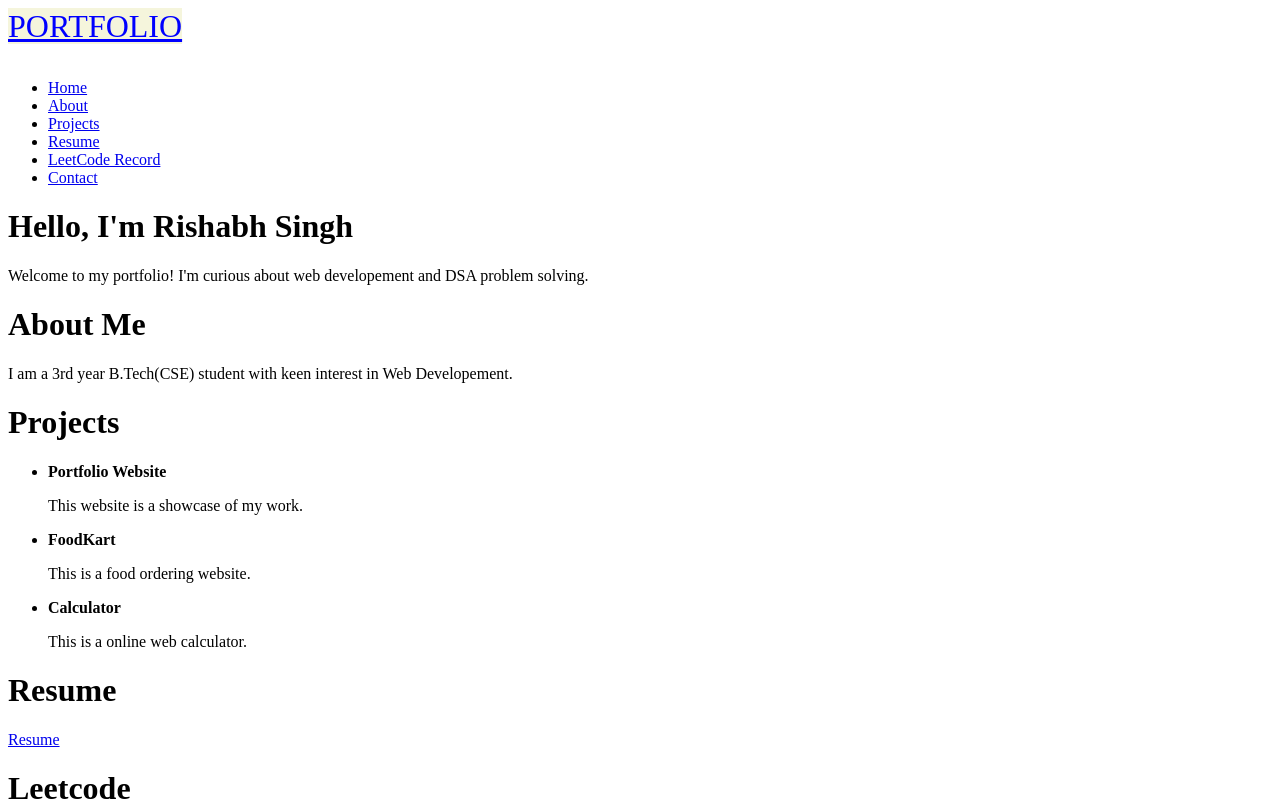
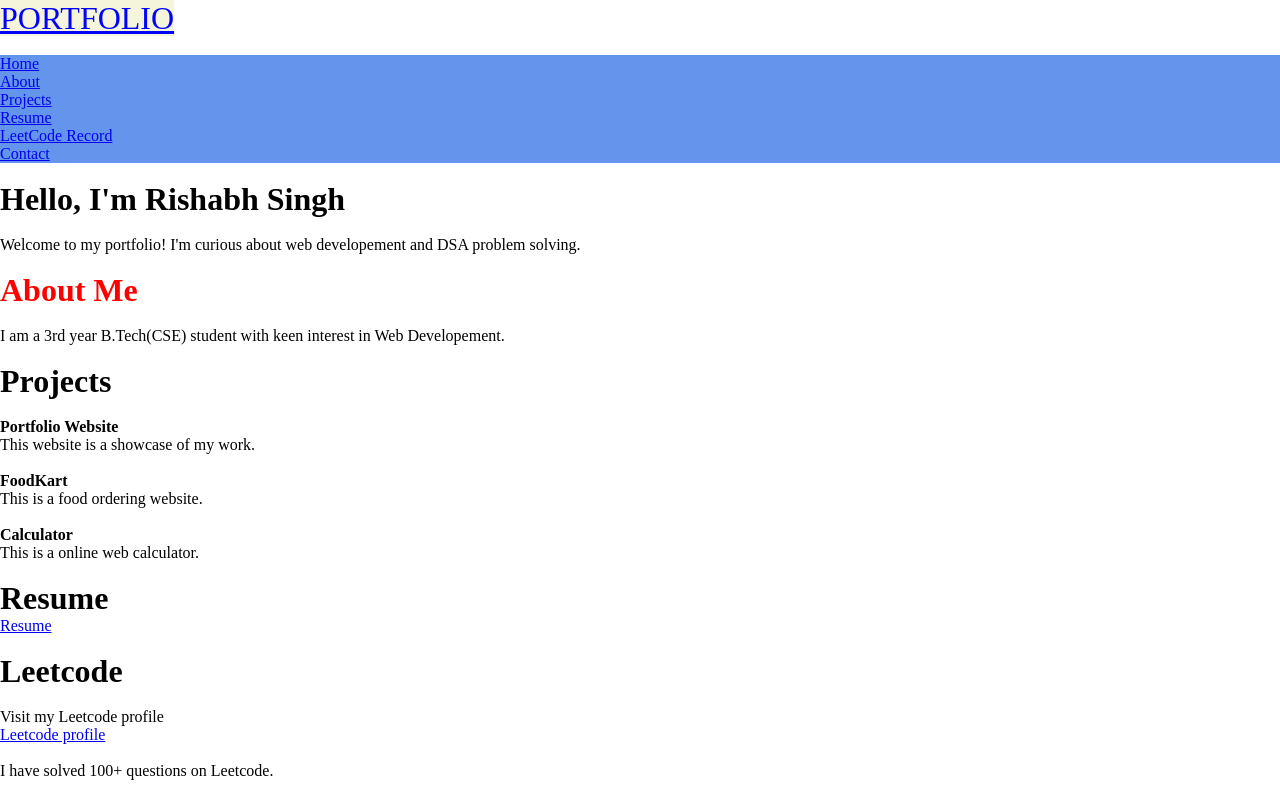
Before and after one commit to rishabhsingh85/Full-Stack, a plain HTML site: page Lab2/Portfolio/project1.html in a window 1280 px wide. Shown: the top 801 px of the page. Drawn offline with Linux system fonts and the light colour scheme.

Commit message:
21/08/2025

```diff
--- /dev/null
+++ b/Lab2/Portfolio/project1.css
@@ -0,0 +1,14 @@
+*{
+    margin: 0;
+    padding: 0;
+}
+
+header{
+    background-color: cornflowerblue;
+}
+#about{
+    color: red;
+}
+.contact{
+    background-color: gray;
+}
--- a/Lab2/Portfolio/project1.html
+++ b/Lab2/Portfolio/project1.html
@@ -4,34 +4,39 @@
     <meta charset="UTF-8">
     <meta name="viewport" content="width=device-width, initial-scale=1.0">
     <title>Project 1</title>
+    <link rel="stylesheet" href="project1.css">
+
 </head>
 <body>
     <h style="font-size:xx-large; background-color: beige; color:blue; align-items:center;"><u>PORTFOLIO</u></h><br><br>
+    <header>
     <ul>
-        <li><a href="Home">Home</a></li>
-        <li><a href="About">About</a></li>
-        <li><a href="Projects">Projects</a></li>
-        <li><a href="Resume">Resume</a></li>
-        <li><a href="Leetcode Record">LeetCode Record</a></li>
-        <li><a href="Contact">Contact</a></li>
+        <li><a href="#home">Home</a></li>
+        <li><a href="#about">About</a></li>
+        <li><a href="#projects">Projects</a></li>
+        <li><a href="#resume">Resume</a></li>
+        <li><a href="#leetcode">LeetCode Record</a></li>
+        <li><a href="#contact">Contact</a></li>
     </ul>
-    <h1>Hello, I'm Rishabh Singh</h1>
-    <p>Welcome to my portfolio! I'm curious about web developement and DSA problem solving.</p>
-    <h1>About Me</h1>
-    <p>I am a 3rd year B.Tech(CSE) student with keen interest in Web Developement.</p>
-    <h1>Projects</h1>
+    </header><br>
+
+    <h1>Hello, I'm Rishabh Singh</h1><br>
+    <p>Welcome to my portfolio! I'm curious about web developement and DSA problem solving.</p><br>
+    <h1 id="about">About Me</h1><br>
+    <p>I am a 3rd year B.Tech(CSE) student with keen interest in Web Developement.</p><br>
+    <h1>Projects</h1><br>
     <ul>
-        <li><b>Portfolio Website</b></li><p>This website is a showcase of my work.</p>
-        <li><b>FoodKart</b></li><p>This is a food ordering website.</p>
-        <li><b>Calculator</b></li><p>This is a online web calculator.</p>
+        <li><b>Portfolio Website</b></li><p>This website is a showcase of my work.</p><br>
+        <li><b>FoodKart</b></li><p>This is a food ordering website.</p><br>
+        <li><b>Calculator</b></li><p>This is a online web calculator.</p><br>
     </ul>
     <h1>Resume</h1>
-    <a href="Resume">Resume</a>
-    <h1>Leetcode</h1>
+    <a href="Resume">Resume</a><br><br>
+    <h1>Leetcode</h1><br>
     <p>Visit my Leetcode profile</p>
-    <a href="Leetcode profile">Leetcode profile</a>
-    <p>I have solved 100+ questions on Leetcode.</p>
-    <h1>Contact</h1>
+    <a href="Leetcode profile">Leetcode profile</a><br><br>
+    <p>I have solved 100+ questions on Leetcode.</p><br>
+    <h1 id="contact">Contact</h1>
     <p>You can contact me at:</p>
     <a href="rishabhanandsingh277@gmail.com">rishabhanandsingh277@gmail.com</a><br>
     <a href="9979086603">9979086603</a>
```
